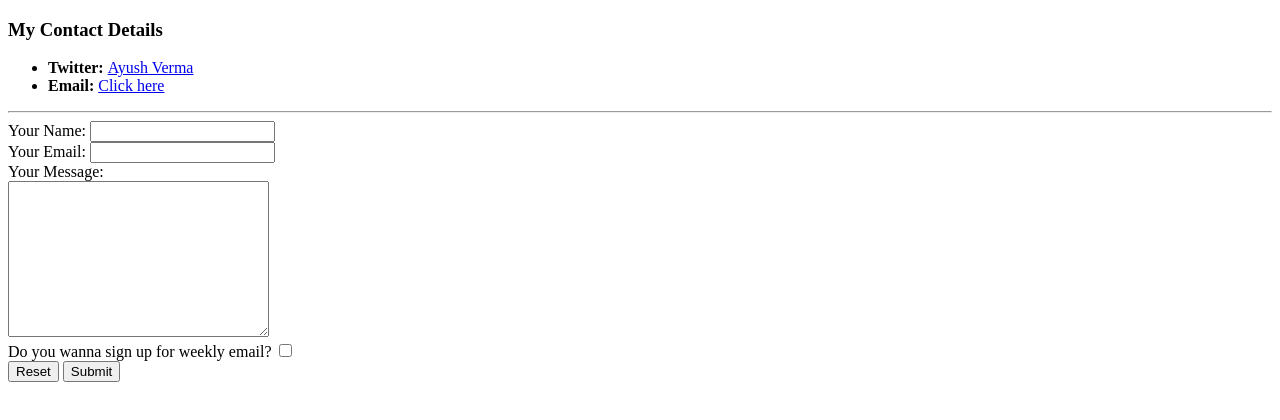
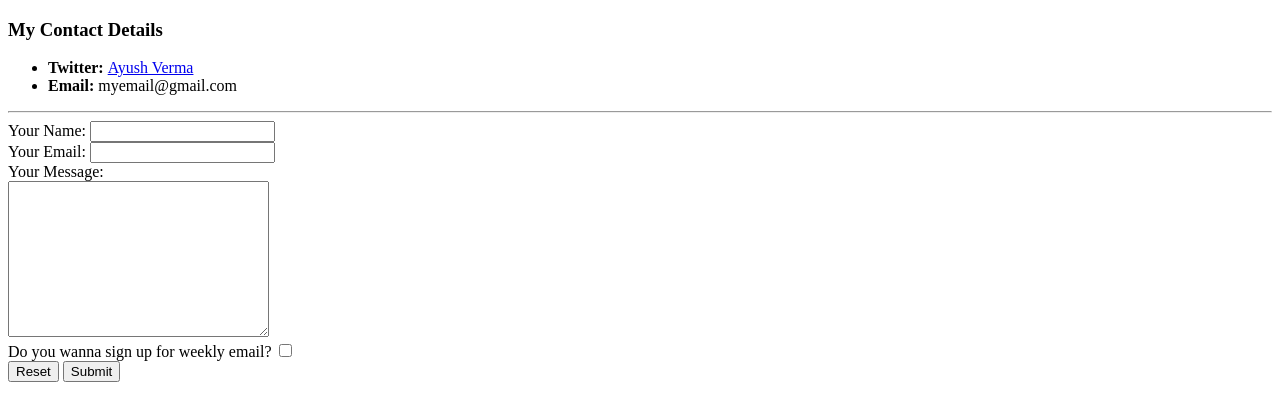
Before and after one commit to ayushudh/cv, a plain HTML site: page contact-me.html in a window 1280 px wide. Drawn offline with Linux system fonts and the light colour scheme.

Commit message:
Update contact-me.html

```diff
--- a/contact-me.html
+++ b/contact-me.html
@@ -8,7 +8,7 @@
     <h3>My Contact Details</h3>
     <ul>
         <li><strong>Twitter: </strong><a href="https://twitter.com/ayushverma020">Ayush Verma</a></li>
-        <li><strong>Email: </strong><a href="Mail:gojo9p@gmail.com">Click here</a></li>
+        <li><strong>Email: </strong>myemail@gmail.com</li>
     </ul>
     <hr>
     <form action="mailto:ayush001verma@gmail.com" method="post" enctype="text/plain">
```
